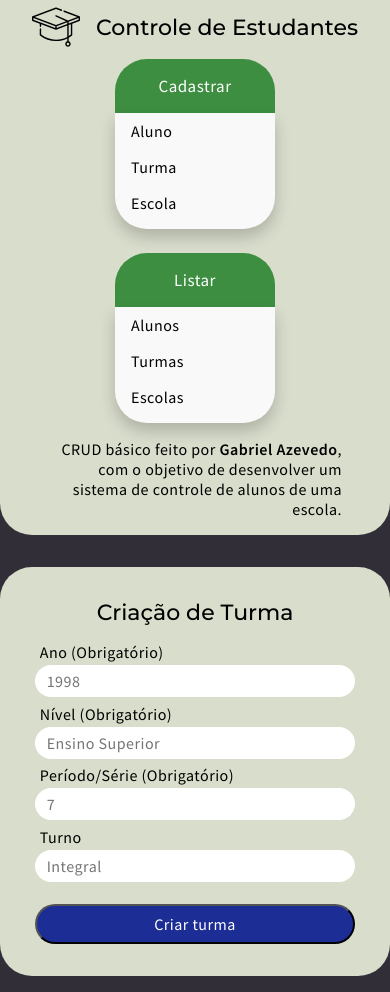
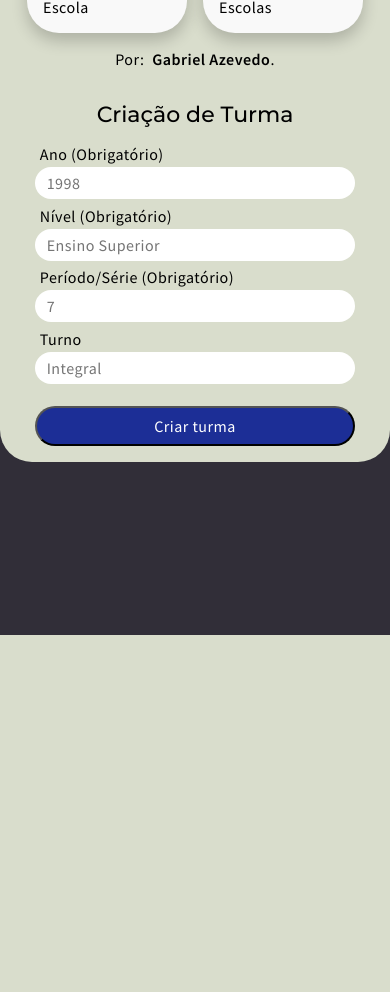
Before and after one commit to azevgabriel/CRUD-PHP-MVC, a PHP site: page /src/view/registerClass.php in a window 390 px wide. Shown: the part 209-1201 px from the top of the page. After the commit the page ends 844 px from the top, so only its background shows below. Run offline with PHP 8.4, Linux system fonts and the light colour scheme; data that the repository does not hold is empty.

Commit message:
Styles for Mobile

```diff
--- a/src/styles/pages/home.css
+++ b/src/styles/pages/home.css
@@ -49,9 +49,13 @@
   color: #000;
 }
 
-.container nav p {
+.web-text {
   padding: 1rem 3rem;
   text-align: right;
+}
+
+.mobile-text {
+  display: none;
 }
 
 .container nav p a {
@@ -152,7 +156,6 @@
 }
 
 .form-search form button {
-  margin-right: 2rem;
   height: 2.5rem;
   border: 0;
   background: rgb(28, 46, 150);
@@ -366,19 +369,55 @@
 
 @media (max-width: 500px) {
   .container nav {
-    width: 100%;
+    margin: 0;
+    width: 100vw;
+    border-bottom-left-radius: 0;
+    border-bottom-right-radius: 0;
+  }
+  .container .nav-header {
+    padding-top: 1rem
+  }
+  .container .web-text {
+    display: none;
+  }
+  .container .mobile-text {
+    display:flex;
+    padding: 0 0 1rem 0;
+  }
+  .container .mobile-text a {
+    display:flex;
+    padding: 0 0 0 0.5rem;
+  }
+  .container nav a img {
+    display: none;
   }
   .nav-body {
-    flex-direction: column;
+    flex-direction: row;
   }
   .container article {
+    border-top-left-radius: 0;
+    border-top-right-radius: 0;
     width: 100%;
-    margin: 1rem;
+    margin: 0;
+    overflow-x: hidden;
+    padding: 0;
+  }
+  .table-data{
+    display:flex;
+    width: 100%;
+    overflow-x: scroll;
+    padding: 1rem;
+  }
+  .form-search h1{
+    display: none;
   }
   .form-search form input{
-    width: 10rem;
+    width: 12rem;
   }
-  .form-search form{
-    align-self: start;
+  .form-submit{
+    margin-bottom: 1rem;
+  }
+  .form-update h2{
+    padding-top: 1rem;
   }
 }
--- a/src/view/inc/nav.php
+++ b/src/view/inc/nav.php
@@ -38,10 +38,13 @@
           </div>
         </div>
       </div>
-      <p>
+      <p class="web-text">
         CRUD básico feito por
         <a href="https://github.com/azevgabriel">Gabriel Azevedo</a>,
         com o objetivo de desenvolver um sistema de controle de alunos de uma escola.
       </p>
+      <p class="mobile-text">
+        Por: <a href="https://github.com/azevgabriel">Gabriel Azevedo</a>.
+      </p>
     </nav>
     <!-- Nav do index.php -->
--- a/src/view/inc/navView.php
+++ b/src/view/inc/navView.php
@@ -38,10 +38,13 @@
           </div>
         </div>
       </div>
-      <p>
+      <p class="web-text">
         CRUD básico feito por
         <a href="https://github.com/azevgabriel">Gabriel Azevedo</a>,
         com o objetivo de desenvolver um sistema de controle de alunos de uma escola.
       </p>
+      <p class="mobile-text">
+        Por: <a href="https://github.com/azevgabriel">Gabriel Azevedo</a>.
+      </p>
     </nav>
     <!-- Nav de todas as VIEWS -->
--- a/src/view/listStudents.php
+++ b/src/view/listStudents.php
@@ -24,7 +24,7 @@
       <button type="submit">Pesquisar</button>
     </form>
     <?php
-      $studentsController -> search($searchInput);
+        $studentsController -> search($searchInput);
     ?>
   </article>
 <?php
```
